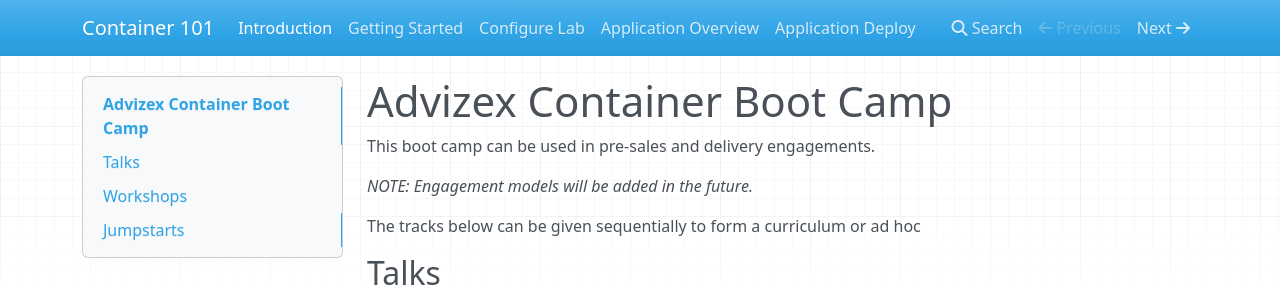
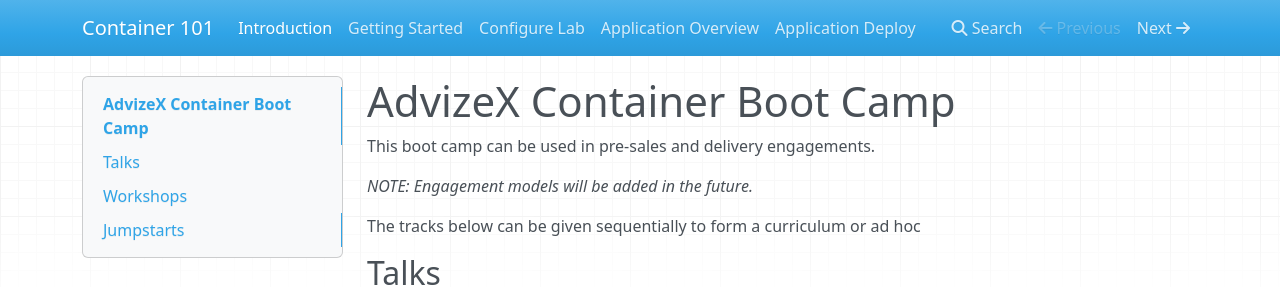
Before and after one commit to akentosh/containers-101, an MkDocs documentation site: the page built from docs/index.md, in a window 1280 px wide and 900 px high. Shown: the top 287 px of the window. Built offline with MkDocs 1.6.1, drawn with Linux system fonts in a browser that asks for light colours; nearby versions of some CDN libraries; old or Windows-style settings are respelled for this version of MkDocs.

```diff
--- a/docs/index.md
+++ b/docs/index.md
@@ -1,4 +1,4 @@
-# Advizex Container Boot Camp
+# AdvizeX Container Boot Camp
 
 This boot camp can be used in pre-sales and delivery engagements.
 
```
